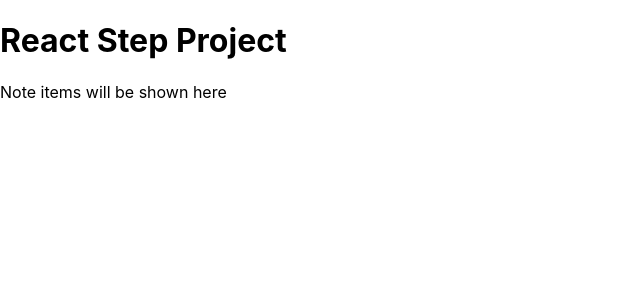
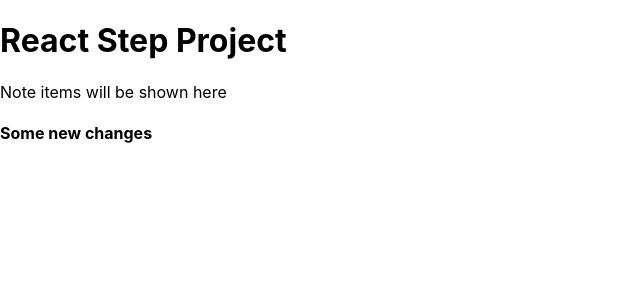
Before and after one commit to AyselHeydarova/React-Step-Project, a React (Create React App) app: page / in a window 1280 px wide. Shown: the top 300 px of the page, without its empty margins (0-640 px from the left). Built offline with nearby package versions, Linux system fonts and the light colour scheme.

Commit message:
try add a line

```diff
--- a/src/App.js
+++ b/src/App.js
@@ -17,6 +17,8 @@ class App extends Component {
 
                 <p>Note items will be shown here</p>
 
+                <h4>Some new changes</h4>
+
 
             </>
         );
```
Also changed, not shown: 1 other file (tests, documents, lock files or other folders).
